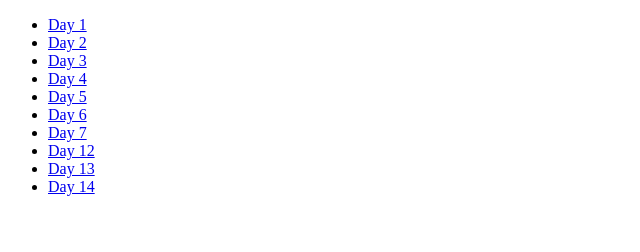
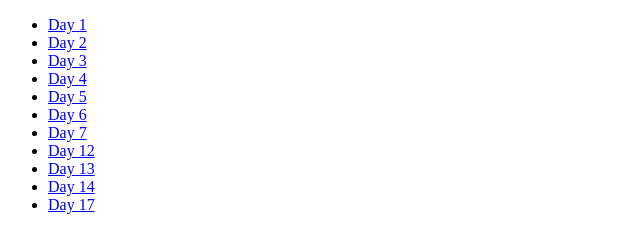
Before and after one commit to trungnt8198/fullsnack, a plain HTML site: page index.html in a window 1280 px wide. Shown: the full height of the page, 0-640 px from the left. Drawn offline with Linux system fonts and the light colour scheme.

Commit message:
Update index.html

```diff
--- a/index.html
+++ b/index.html
@@ -17,6 +17,7 @@
         <li><a href="Day_12/index.html">Day 12</a></li>
         <li><a href="Day_13/index.html">Day 13</a></li>
         <li><a href="Day_14/index.html">Day 14</a></li>
+        <li><a href="Day_17/index.html">Day 17</a></li>
     </ul>
 </body>
 </html>
```
